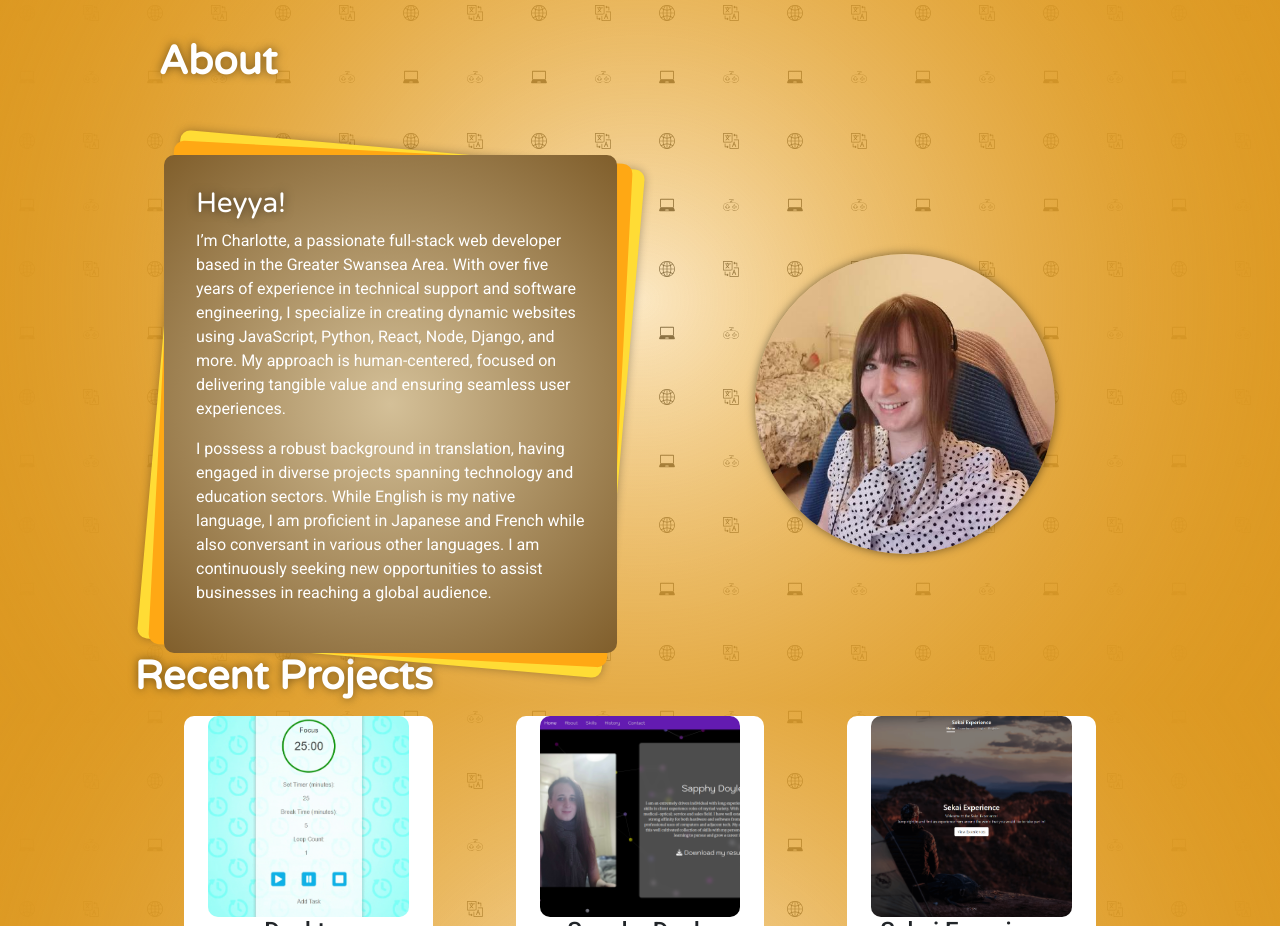
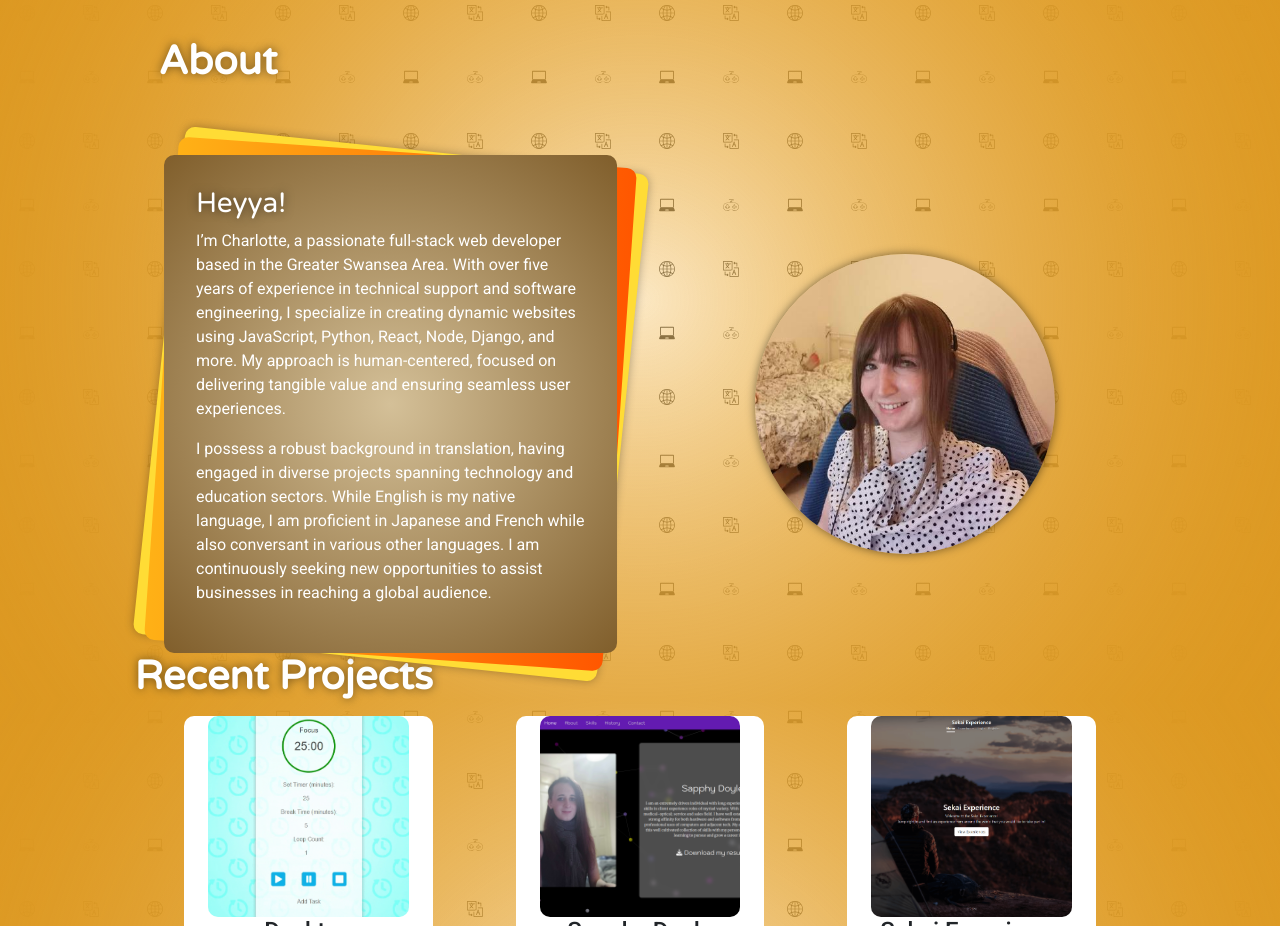
Before and after one commit to Terafora/profile-version-3, a React (Create React App) app: page / in a window 1280 px wide. Shown: the part 900-1826 px from the top of the page. Built offline with nearby package versions, Linux system fonts and the light colour scheme.

Commit message:
Update second layer colour

```diff
--- a/src/App.css
+++ b/src/App.css
@@ -136,11 +136,11 @@ nav {
     padding: 0.2rem;
     border-radius: 10px;
     box-shadow: 0 0 10px rgba(0, 0, 0, 0.3);
-    transform: rotate(5deg);
+    transform: rotate(6deg);
 }
 
 .about-bg-layer2{
-    background-color: #FFA814;
+    background: linear-gradient(90deg, #FFB116, #FF5700);
     border-radius: 10px;
     padding: 0.2rem;
     transform: rotate(-2deg);
@@ -150,7 +150,7 @@ nav {
     background: radial-gradient(circle, #d4c098, #805e2b);
     border-radius: 10px;
     padding: 2rem;
-    transform: rotate(-3deg);
+    transform: rotate(-4deg);
 }
 
 
```
